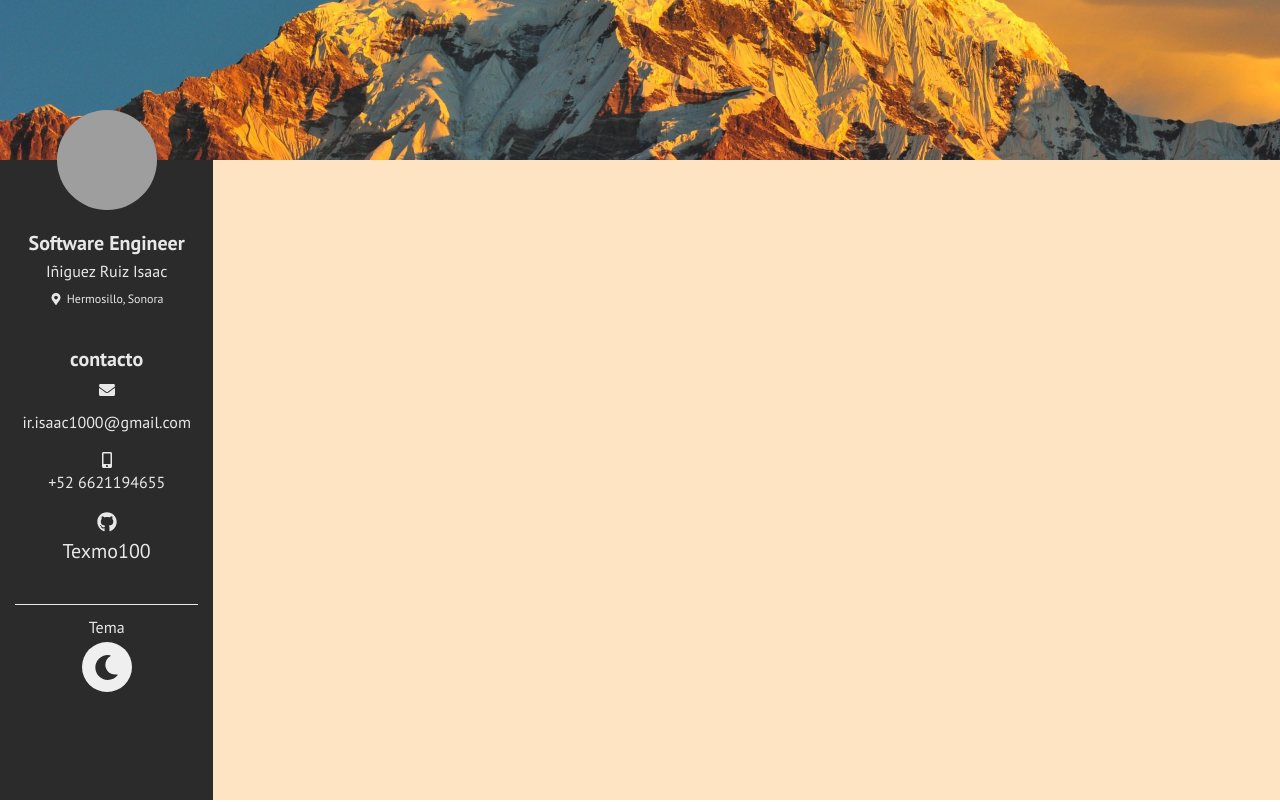
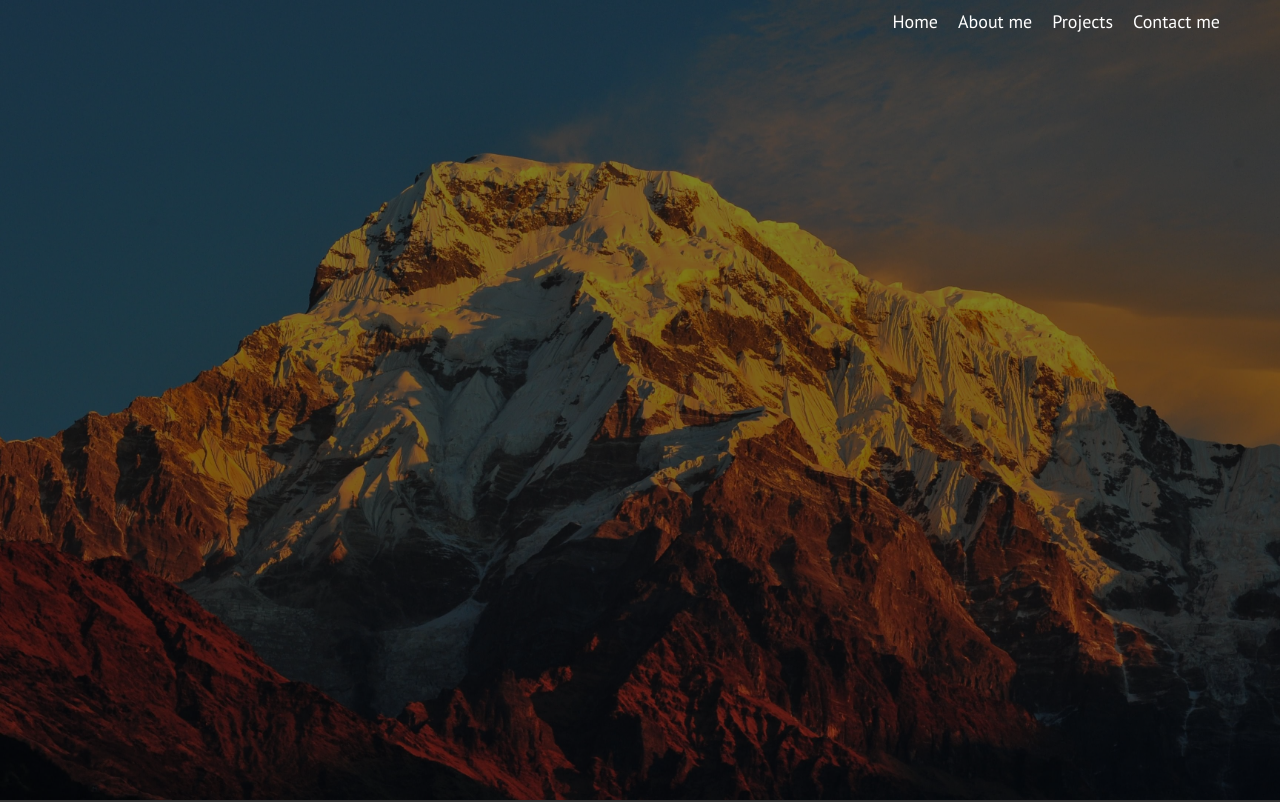
Before and after one commit to Texmo100/Developer-profile-IIR, a React (Create React App) app: page / in a window 1280 px wide. Shown: the top 802 px of the page. Built offline with nearby package versions, Linux system fonts and the light colour scheme; grey boxes are pictures that could not be loaded.

Commit message:
profile-page version 2.0 initial commit

```diff
--- a/src/App.css
+++ b/src/App.css
@@ -1,150 +1,88 @@
 /* Utilies */
-.no-margin{
+p, h1{
   margin: 0;
 }
 .f-400{
   font-weight: 400;
 }
-
 .f-700{
   font-weight: 700;
 }
+ul{
+  margin: 0;
+  padding: 0;
+  list-style: none;
+}
+
 /* Rest of the CSS */
 .wrapper{
-  height: 100vh;
+  height: 100%;
   display: grid;
   grid-template-columns: repeat(12, 1fr);
-  grid-template-rows: 20% 80%;
-  grid-template-areas:
-  "i i i i i i i i i i i i"
-  "c c f f f f f f f f f f";
+  grid-template-rows: repeat(3, 100vh) 20rem
 }
-@media screen and (max-width: 1000px){
-  .wrapper{
-      grid-template-areas: initial;
-      grid-template-rows: 10% auto 50%;
+
+.main-image, .about-me, .projects, .contact-me{
+  grid-column: 1 / -1;
+}
+
+.main-image{
+  background-image: url(./Images/img-bar.jpg);
+  background-position: center center;
+  background-size: cover;
+  background-repeat: no-repeat;
+}
+
+.image-layer{
+  background:rgba(0, 0, 0, 0.5);
+  width: 100%;
+  height: 100vh;
+  color: white;
+}
+
+.container{
+  width: 95%;
+  max-width: 120rem;
+  margin: 0 auto;
+  padding: 1rem;
+}
+
+@media screen and (max-width: 768px){
+  .sticky-nav-container{
+    margin: 0;
   }
 }
-.image-bar{
-  grid-area: i;
-  background-image:url(./Images/img-bar.jpg);
-  background-repeat: no-repeat;
-  background-position: center;
-  background-size: cover;
+
+.sticky-nav-container{
+	position: fixed;
+	top: 0.5;
+  right: 0;
+  margin-right: 5rem;
 }
-@media screen and (max-width: 1000px){
-  .image-bar{
-      grid-area: initial;
-      grid-column: 1 / -1;
+
+.sticky-nav{
+  display: flex;
+}
+
+.sticky-nav > li{
+  margin: 0 1rem;
+  font-size: 1.8rem;
+}
+
+@media screen and (max-width: 768px){
+  .sticky-nav > li{
+    font-size: 2.2rem;
   }
 }
-.contact-bar{
-  grid-area: c;
+
+.about-me{
+  background-color: #333333;
+}
+
+.projects{
+  background-color: #404040;
+}
+
+.contact-me{
   background-color: #2b2b2b;
-  display: flex;
-  flex-direction: column;
-  color: #e8e8e8;
-  padding: 1.5rem;
 }
-@media screen and (max-width: 1000px){
-  .contact-bar{
-      grid-area: initial;
-      grid-column: 1 / -1;
-  }
-}
-.contact-info-1{
-  display: flex;
-  flex-direction: column;
-  align-items: center;
-  margin-bottom: 1.5rem;
-  padding: 0.5rem;
-}
-.contact-name{
-  text-align: center;
-  margin-top: 2rem;
-  margin-bottom: 1rem;
-}
-.contact-name > p:nth-child(1){
-  font-size: 2rem;
-  margin-bottom: 0.5rem;
-}
-.contact-name > p:nth-child(2){
-  font-size: 1.6rem;
-}
-.contact-image {
-  width: 10rem;
-  height: 10rem;
-  margin-top: -7rem;
-  background-image: url(./Images/profile-01.jpg);
-  background-position: center center;
-  background-size: cover;
-  border: none;
-  border-radius: 10rem;
-}
-.location{
-  display: flex;
-  justify-content: center;
-  align-items: center;
-}
-.location-icon{
-  margin-right: 0.5rem;
-}
-.contact-info-2{
-  display: flex;
-  flex-direction: column;
-  align-items: center;
-  margin-top: 1.5rem;
-  margin-bottom: 2.5rem;
-  font-size: 1.6rem;
-  padding: 0.5rem;
-}
-.contact-info-2 > p{
-  font-size: 2rem;
-  text-transform: lowercase;
-}
-.info-div{
-  text-align: center;
-  margin: 1rem 0;
-}
-.envelope-icon{
-  margin-bottom: 1rem;
-}
-.info-div > a{
-  text-decoration: none;
-  color: #e8e8e8;
-  font-size: 2rem;
-}
-.theme-changer{
-  display: flex;
-  flex-direction: column;
-  justify-content: center;
-  align-items: center;
-  width: 100%;
-  height: 10rem;
-  border-top: 1px solid #e8e8e8;
-}
-.theme-changer > p{
-  font-size: 1.6rem;
-  margin-bottom: 0.5rem;
-}
-.btn{
-  display: flex;
-  justify-content: center;
-  align-items: center;
-  width: 5rem;
-  height: 5rem;
-  font-size: 2.5rem;
-  border: none;
-  border-radius: 10rem;
-  color: #2b2b2b;
-}
-.content{
-  grid-area: f;
-  background-color: bisque;
-}
-@media screen and (max-width: 1000px){
-  .content{
-      grid-area: initial;
-      grid-column: 1 / -1;
-  }
-}
--- a/src/App.js
+++ b/src/App.js
@@ -1,16 +1,18 @@
 import React, {Component} from 'react'
-import ProfileImage from './Components/ProfileImage'
-import ContactInfo from './Components/ContactInfo'
-import ProfileContent from './Components/ProfileContent'
+import MainImage from './Components/MainImage'
+import AboutMe from './Components/AboutMe'
+import Projects from './Components/Projects'
+import ContactMe from './Components/ContactMe'
 import './App.css';
 
 class App extends Component {
   render(){
     return (
       <div className="wrapper">
-        <ProfileImage />
-        <ContactInfo />
-        <ProfileContent />
+        <MainImage />
+        <AboutMe />
+        <Projects />
+        <ContactMe />
       </div>
     );
   }
--- /dev/null
+++ b/src/Components/AboutMe.js
@@ -0,0 +1,12 @@
+import React, {Component} from 'react'
+
+
+class AboutMe extends Component{
+    render(){
+        return(
+            <div className="about-me"></div>
+        )
+    }
+}
+
+export default AboutMe
--- a/src/Components/ContactInfo.js
+++ /dev/null
@@ -1,52 +0,0 @@
-import React, { Component } from 'react'
-import { FaMapMarkerAlt, FaEnvelope, FaMobileAlt, FaGithub, FaMoon} from 'react-icons/fa';
-
-class Contact_info extends Component {
-    render() {
-        return (
-            <div className="contact-bar">
-                <div className="contact-info-1">
-
-                    <div className="contact-image"></div>
-                    <div className="contact-name">
-                        <p className="no-margin f-700">Software Engineer</p>
-                        <p className="no-margin f-400">Iñiguez Ruiz Isaac</p>
-                    </div>
-                    <div className="location">
-                        <FaMapMarkerAlt className="location-icon"/>
-                        <p className="no-margin">Hermosillo, Sonora</p>
-                    </div>
-                </div>
-
-                <div className="contact-info-2">
-                    <p className="no-margin f-700">Contacto</p>
-
-                    <div className="info-div">
-                        <FaEnvelope className="envelope-icon"/>
-                        <p className="no-margin">ir.isaac1000@gmail.com</p>
-                    </div>
-                    <div className="info-div">
-                        <FaMobileAlt />
-                        <p className="no-margin">+52 6621194655</p>
-                    </div>
-                    <div className="info-div">
-                        <a href="https://github.com/Texmo100">
-                            <FaGithub />
-                            <p className="no-margin">Texmo100</p>
-                        </a>
-                    </div>
-                </div>
-
-                <div className="theme-changer">
-                    <p className="no-margin">Tema</p>
-                    <button className="btn">
-                        <FaMoon />
-                    </button>
-                </div>
-
-            </div>
-        )
-    }
-}
-
-export default Contact_info
--- /dev/null
+++ b/src/Components/ContactMe.js
@@ -0,0 +1,11 @@
+import React, {Component} from 'react'
+
+class ContactMe extends Component{
+    render(){
+        return(
+            <div className="contact-me"></div>
+        )
+    }
+}
+
+export default ContactMe
--- /dev/null
+++ b/src/Components/MainImage.js
@@ -0,0 +1,19 @@
+import React, {Component} from 'react'
+import StickyNav from './StickyNav'
+
+
+class MainImage extends Component{
+    render(){
+        return(
+            <div className="main-image">
+                <div className="image-layer">
+                    <div className="container">
+                        <StickyNav />
+                    </div>
+                </div>
+            </div>
+        )
+    }
+}
+
+export default MainImage
--- a/src/Components/ProfileContent.js
+++ /dev/null
@@ -1,11 +0,0 @@
-import React, {Component} from 'react'
-
-class Profile_content extends Component{
-    render(){
-        return(
-            <div className="content"></div>
-        )
-    }
-}
-
-export default Profile_content
--- a/src/Components/ProfileImage.js
+++ /dev/null
@@ -1,11 +0,0 @@
-import React, {Component} from 'react'
-
-class Profile_image extends Component{
-    render(){
-        return(
-            <div className="image-bar"></div>
-        )
-    }
-}
-
-export default Profile_image
--- /dev/null
+++ b/src/Components/Projects.js
@@ -0,0 +1,11 @@
+import React, {Component} from 'react'
+
+class Projects extends Component{
+    render(){
+        return(
+            <div className="projects"></div>
+        )
+    }
+}
+
+export default Projects
--- /dev/null
+++ b/src/Components/StickyNav.js
@@ -0,0 +1,35 @@
+import React from 'react'
+
+const StickyNav = () => {
+    return (
+        <nav className="sticky-nav-container">
+            <ul className="sticky-nav">
+                <li>
+                    <p>
+                        Home
+                    </p>
+                </li>
+                <li>
+                    <p>
+                        About me
+                    </p>
+
+                </li>
+                <li>
+                    <p>
+                        Projects
+                    </p>
+
+                </li>
+                <li>
+                    <p>
+                        Contact me
+                    </p>
+
+                </li>
+            </ul>
+        </nav>
+    )
+}
+
+export default StickyNav
```
